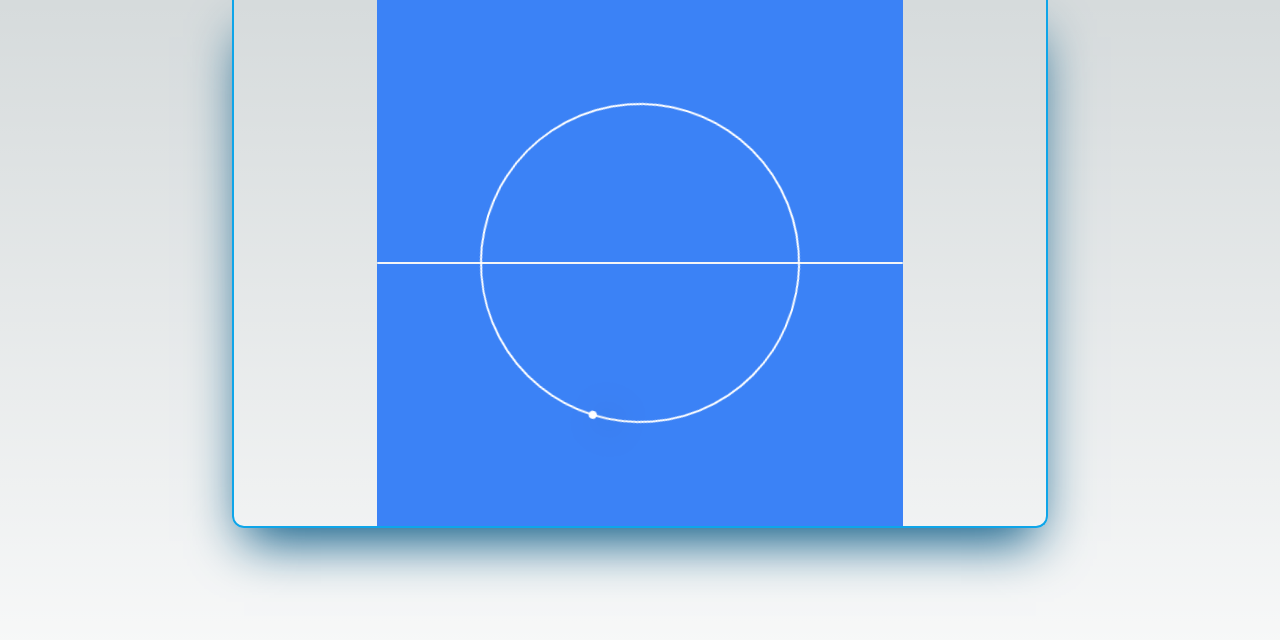
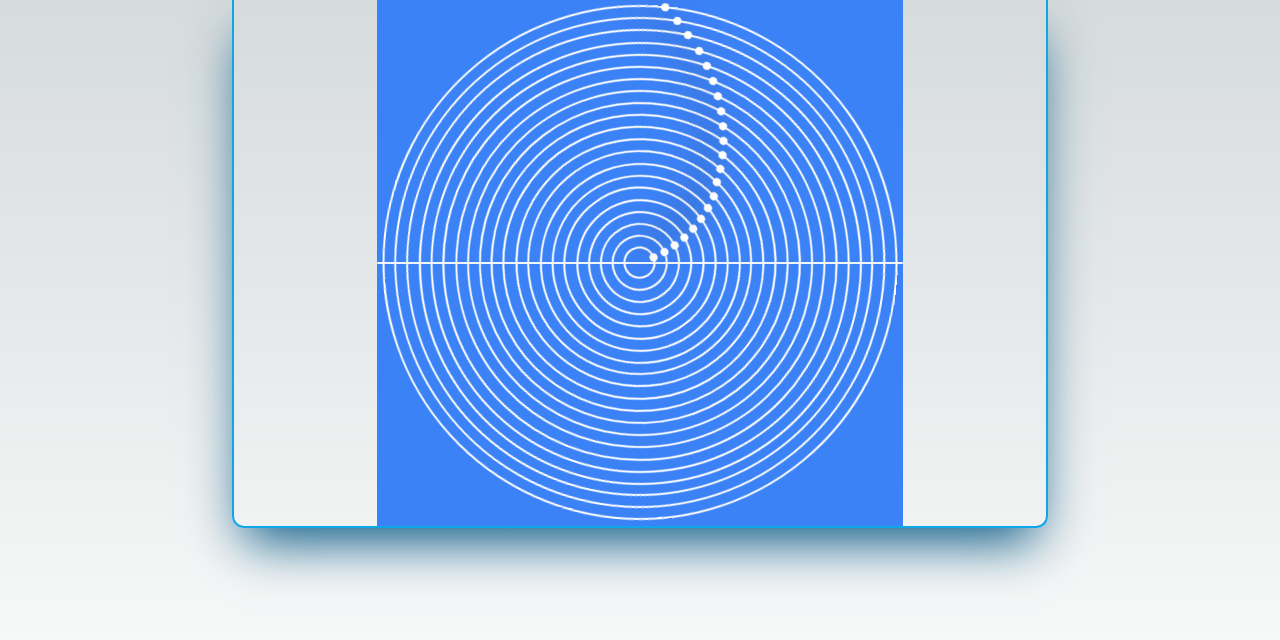
Before and after one commit to TheMrCorvy/Dreams, a Next.js app: page / in a window 1280 px wide. Shown: the top 640 px of the page. Built offline with nearby package versions, Linux system fonts and the light colour scheme.

Commit message:
finished replacing the old implementation with the css animation approach

```diff
--- a/src/app/globals.css
+++ b/src/app/globals.css
@@ -26,22 +26,6 @@ body {
 		rgb(var(--background-start-rgb));
 }
 
-span {
-	display: block;
-	height: 20em;
-	left: calc(50% - 10em);
-	position: absolute;
-	top: calc(50% - 10em);
-	width: 20em;
-}
-
-.large-circles {
-	animation: spin 10s linear infinite;
-	border: 2px solid white;
-	border-radius: 50%;
-	position: relative;
-}
-
 @keyframes spin {
 	0% {
 		transform: rotateZ(0);
@@ -50,15 +34,3 @@ span {
 		transform: rotateZ(360deg);
 	}
 }
-
-.circle {
-	border-radius: 50%;
-	box-shadow: 0 1em 2em rgba(0, 0, 0, 0.5);
-	top: calc(50% - 0.25em);
-	left: -0.3em;
-	position: absolute;
-	transform-origin: 50% 12.5em;
-	background-color: white;
-	height: 0.5em;
-	width: 0.5em;
-}
--- a/src/components/Armony/Ring.tsx
+++ /dev/null
@@ -1,74 +0,0 @@
-"use client"
-
-import React, { useEffect, FC, useState, useCallback } from "react"
-
-interface Props {
-	ringRadius: number
-	index: number
-}
-
-const startTime = new Date().getTime()
-
-const Ring: FC<Props> = ({ ringRadius, index }) => {
-	const [currentAngle, setCurrentAngle] = useState(Math.PI)
-
-	const calcAngle = useCallback(() => {
-		const currentTime = new Date().getTime()
-		const elapsedTime = (currentTime - startTime) / 1000
-		const oneFullLoop = 2 * Math.PI
-		const amountOfLoops = 50 - index
-		const timeToSyncAgain = 900 // 15 minutes
-		const velocity = (oneFullLoop * amountOfLoops) / timeToSyncAgain
-
-		// I calculated the module of the angle is just to prevent that
-		// it doesn't grow infinetly without aany need.
-		const modOfAngle = (Math.PI + elapsedTime * velocity) % oneFullLoop
-
-		setCurrentAngle(modOfAngle)
-
-		// This will cal the function calcAngle every time the monitor
-		// refreshes, thus updating the state and re-rendering the component.
-		requestAnimationFrame(calcAngle)
-	}, [index])
-
-	useEffect(() => {
-		calcAngle()
-	}, [calcAngle])
-
-	useEffect(() => {
-		if (currentAngle == Math.PI) console.log("hola")
-	}, [currentAngle])
-
-	return (
-		<svg
-			xmlns="http://www.w3.org/2000/svg"
-			xmlnsXlink="http://www.w3.org/1999/xlink"
-			viewBox="0 0 100 100"
-			preserveAspectRatio="xMidYMid meet"
-			className="absolute top-0"
-		>
-			<g>
-				<circle
-					className="ring"
-					fill="none"
-					stroke="white"
-					strokeWidth={0.25}
-					cx="50"
-					cy="50"
-					r={ringRadius}
-				></circle>
-			</g>
-			<g>
-				<circle
-					className="dot"
-					fill="white"
-					r="0.85"
-					cx={50 + ringRadius * Math.cos(currentAngle)}
-					cy={50 + ringRadius * Math.sin(currentAngle)}
-				></circle>
-			</g>
-		</svg>
-	)
-}
-
-export default Ring
--- a/src/components/Armony/index.tsx
+++ b/src/components/Armony/index.tsx
@@ -3,8 +3,7 @@
 import React, { useRef, useEffect, useState, FC } from "react"
 
 import useWindowSize from "../../hooks/useWindowSize"
-import Ring from "./Ring"
-import Other from "../Other"
+import Ring from "../Ring"
 
 const Armony: FC = () => {
 	const [width, height] = useWindowSize()
@@ -45,14 +44,13 @@ const Armony: FC = () => {
 						style={{ top: "calc(50% - (0.125rem / 2))" }}
 					/>
 
-					{/* {[...Array(1)].map((_, i: number) => (
+					{[...Array(21)].map((_, i: number) => (
 						<Ring
 							key={"armony-of-stars_ring-number:" + i}
-							ringRadius={canvasSize * 0.005 + i * 2.33}
-							index={i}
+							diameter={4.6 * i + 6}
+							time={900 / (50 - i)}
 						/>
-					))} */}
-					<Other />
+					))}
 				</div>
 			</div>
 		</section>
--- a/src/components/Other/index.tsx
+++ /dev/null
@@ -1,13 +0,0 @@
-import React from "react"
-
-const Other = () => {
-	return (
-		<>
-			<span className="large-circles">
-				<div className="large circle six"></div>
-			</span>
-		</>
-	)
-}
-
-export default Other
--- /dev/null
+++ b/src/components/Ring/Ring.module.css
@@ -0,0 +1,18 @@
+.ring {
+	display: block;
+	border: 2px solid white;
+	border-radius: 50%;
+	position: absolute;
+}
+
+.circle {
+	border-radius: 50%;
+	box-shadow: 0 1em 2em rgba(0, 0, 0, 0.5);
+	top: calc(50% - 0.25em);
+	left: -0.3em;
+	position: absolute;
+	transform-origin: 50% 12.5em;
+	background-color: white;
+	height: 0.5em;
+	width: 0.5em;
+}
--- /dev/null
+++ b/src/components/Ring/index.tsx
@@ -0,0 +1,27 @@
+import React, { FC } from "react"
+
+import styles from "./Ring.module.css"
+
+interface Props {
+	diameter: number
+	time: number
+}
+
+const Ring: FC<Props> = ({ diameter, time }) => {
+	return (
+		<span
+			className={styles.ring}
+			style={{
+				width: `${diameter}%`,
+				height: `${diameter}%`,
+				top: `calc(50% - ${diameter / 2}%)`,
+				left: `calc(50% - ${diameter / 2}%)`,
+				animation: `spin ${time}s linear infinite`,
+			}}
+		>
+			<div className={styles.circle}></div>
+		</span>
+	)
+}
+
+export default Ring
```
